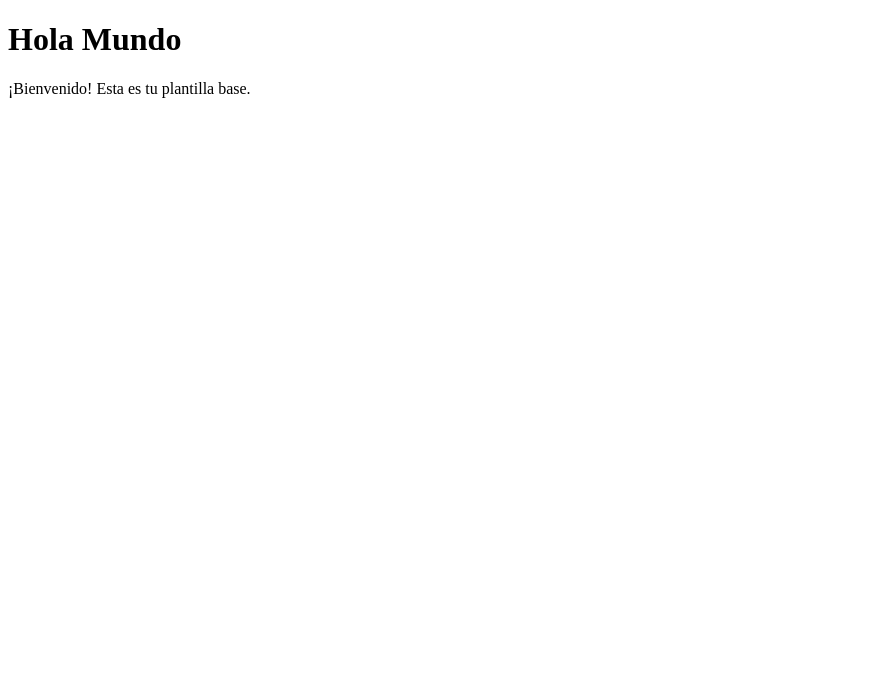
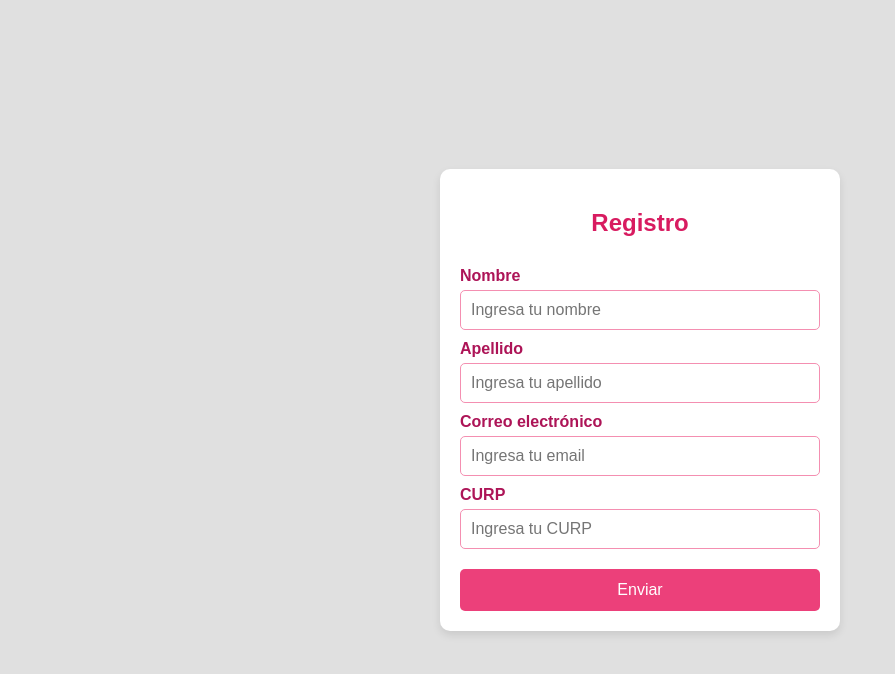
Before and after one commit to YuliSanchez/Form-Validations, a plain HTML site: page src/index.html in a window 1280 px wide. Shown: the whole page, without its empty margins (0-895 px from the left). Drawn offline with Linux system fonts and the light colour scheme.

Commit message:
Creación de Form y Estilos

```diff
--- a/src/css/style.css
+++ b/src/css/style.css
@@ -0,0 +1,77 @@
+/* Fondo general gris */
+body {
+  margin: 0;
+  font-family: Arial, sans-serif;
+  background-color: #e0e0e0;
+  display: flex;
+  justify-content: center;
+  align-items: center;
+  height: 100vh;
+}
+
+/* Contenedor centrado */
+.container {
+  width: 100%;
+  max-width: 400px;
+  padding: 20px;
+}
+
+/* Formulario */
+.form {
+  background-color: #fff;
+  border-radius: 10px;
+  padding: 20px;
+  box-shadow: 0 4px 8px rgba(0,0,0,0.1);
+  display: flex;
+  flex-direction: column;
+}
+
+/* Título */
+.form h2 {
+  text-align: center;
+  color: #d81b60; /* Rosa fuerte */
+  margin-bottom: 20px;
+}
+
+/* Labels e inputs */
+.form label {
+  margin-top: 10px;
+  font-weight: bold;
+  color: #ad1457; /* Rosa oscuro */
+}
+
+.form input {
+  padding: 10px;
+  margin-top: 5px;
+  border: 1px solid #f48fb1;
+  border-radius: 5px;
+  font-size: 16px;
+}
+
+/* Botón */
+.form button {
+  margin-top: 20px;
+  padding: 12px;
+  background-color: #ec407a;
+  color: white;
+  border: none;
+  border-radius: 5px;
+  font-size: 16px;
+  cursor: pointer;
+  transition: background 0.3s;
+}
+
+.form button:hover {
+  background-color: #d81b60;
+}
+
+/* Responsivo */
+@media (max-width: 480px) {
+  .form {
+    padding: 15px;
+  }
+
+  .form input, .form button {
+    font-size: 14px;
+  }
+}
--- a/src/index.html
+++ b/src/index.html
@@ -7,8 +7,23 @@
   <link rel="stylesheet" href="./css/style.css" />
 </head>
 <body>
-  <h1>Hola Mundo</h1>
-  <p>¡Bienvenido! Esta es tu plantilla base.</p>
-  <script src="./js/main.js"></script>
+  <div class="container">
+    <form class="form">
+      <h2>Registro</h2>
+      <label for="nombre">Nombre</label>
+      <input type="text" id="nombre" name="nombre" placeholder="Ingresa tu nombre" required>
+
+      <label for="apellido">Apellido</label>
+      <input type="text" id="apellido" name="apellido" placeholder="Ingresa tu apellido" required>
+
+      <label for="email">Correo electrónico</label>
+      <input type="email" id="email" name="email" placeholder="Ingresa tu email" required>
+
+      <label for="curp">CURP</label>
+      <input type="text" id="curp" name="curp" placeholder="Ingresa tu CURP" required>
+
+      <button type="submit">Enviar</button>
+    </form>
+  </div>
 </body>
 </html>
```
